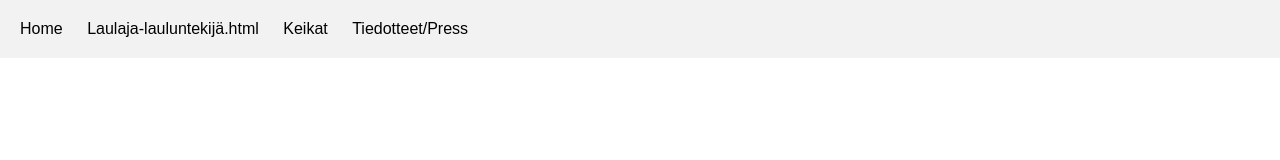
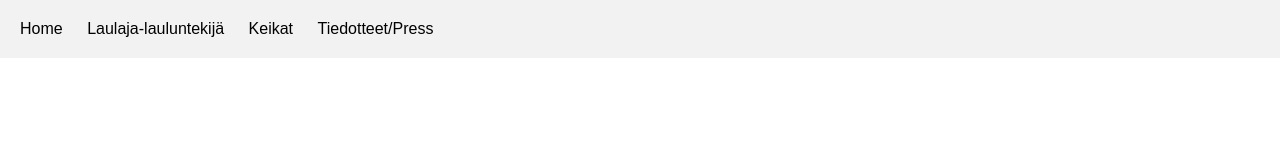
Before and after one commit to MarkusPerttula/MarkusPerttula.github.io, a plain HTML site: page index.html in a window 1280 px wide. Shown: the top 160 px of the page. Drawn offline with Linux system fonts and the light colour scheme.

Commit message:
Update index.html

```diff
--- a/index.html
+++ b/index.html
@@ -11,7 +11,7 @@
         <nav>
             <ul>
                 <li><a href="#">Home</a></li>
-                <li><a href="#">Laulaja-lauluntekijä.html</a></li>
+                <li><a href="#">Laulaja-lauluntekijä</a></li>
                 <li><a href="#">Keikat</a></li>
                 <li><a href="#">Tiedotteet/Press</a></li>
             </ul>
```
